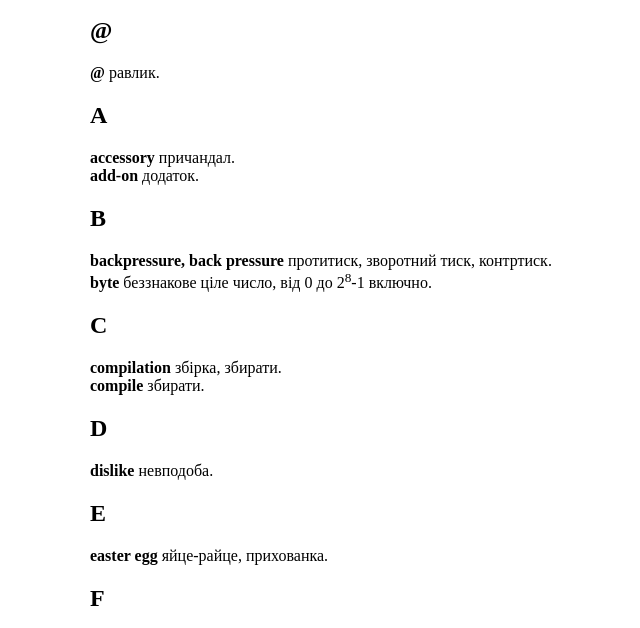
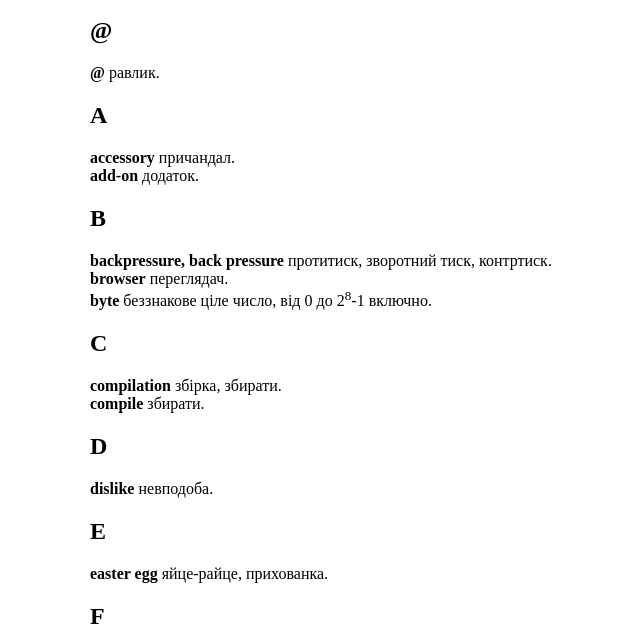
Before and after one commit to tellnobody1/dict, a plain HTML site: page index.html in a window 1280 px wide. Shown: the part 150-778 px from the top of the page, without its empty margins (262-902 px from the left). Drawn offline with Linux system fonts and the light colour scheme.

Commit message:
browser - переглядач

```diff
--- a/index.html
+++ b/index.html
@@ -54,6 +54,7 @@ body{max-width:36rem;margin:auto}
 <!--TOC section id="sec4" B-->
 <h2 class="section" id="sec4">B</h2><!--SEC END --><p>
 <span class="c000">backpressure, back pressure</span>  протитиск, зворотний тиск, контртиск.<br>
+<span class="c000">browser</span>  переглядач.<br>
 <span class="c000">byte</span>  беззнакове ціле число, від 0 до 2<sup>8</sup>-1 включно.</p>
 <!--TOC section id="sec5" C-->
 <h2 class="section" id="sec5">C</h2><!--SEC END --><p>
```
Also changed, not shown: 2 other files.
